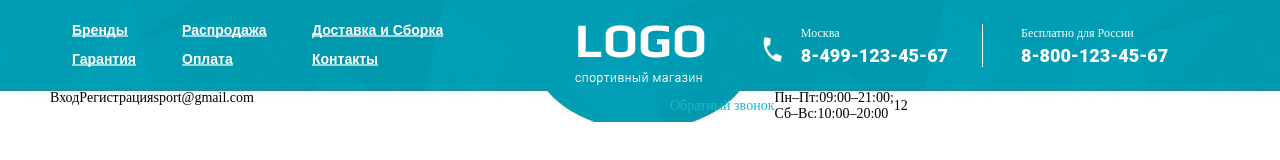
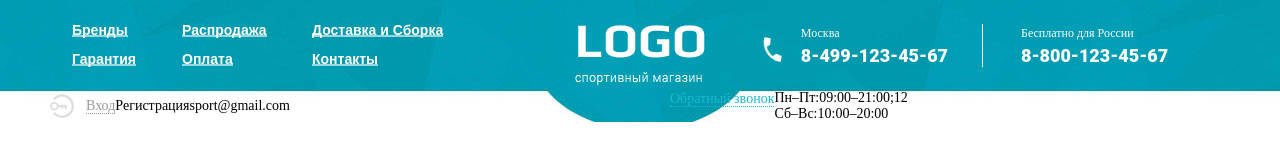
Before and after one commit to violetflash/Logo, a website: page #src/index.html in a window 1280 px wide. Drawn offline with nearby package versions, Linux system fonts and the light colour scheme; files that its build step writes are made by us from their sources; a web font is replaced by a local one.

Commit message:
home 16.09

```diff
--- a/#src/scss/header.scss
+++ b/#src/scss/header.scss
@@ -139,6 +139,7 @@
 	// .bottom-header__container
 	&__container {
 		display: flex;
+		align-items: center;
 	}
 	// .bottom-header__column
 	&__column {
@@ -153,8 +154,21 @@
 }
 .actions-header {
 	display: flex;
+	align-items: center;
+
 	// .actions-header__login
 	&__login {
+		background: url('../images/icons/header/login.png') left no-repeat;
+		display: inline-block;
+		line-height: 24px;
+		padding-left: 36px;
+		span {
+			color: #999999;
+			font-size: 14px;
+			font-weight: 300;
+			line-height: 18px;
+			border-bottom: 1px dotted;
+		}
 	}
 	// .actions-header__register
 	&__register {
@@ -165,7 +179,6 @@
 }
 .info-header {
 	display: flex;
-	align-items: center;
 	// .info-header__column
 	&__column {
 	}
@@ -184,7 +197,10 @@
 			height: 20px;
 			background: url('../images/icons/header/callback.png') left no-repeat;
 			left: 0;
-			bottom: 5px;
+			bottom: -5px;
+		}
+		span {
+			border-bottom: 1px dotted #1ab9ce ;
 		}
 	}
 	// .info-header__schedule
```
